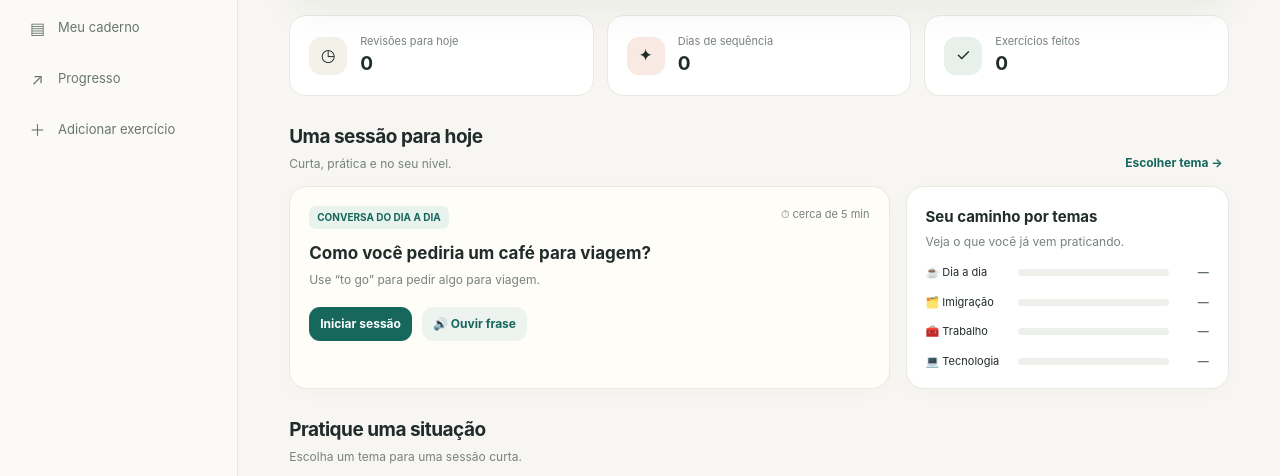
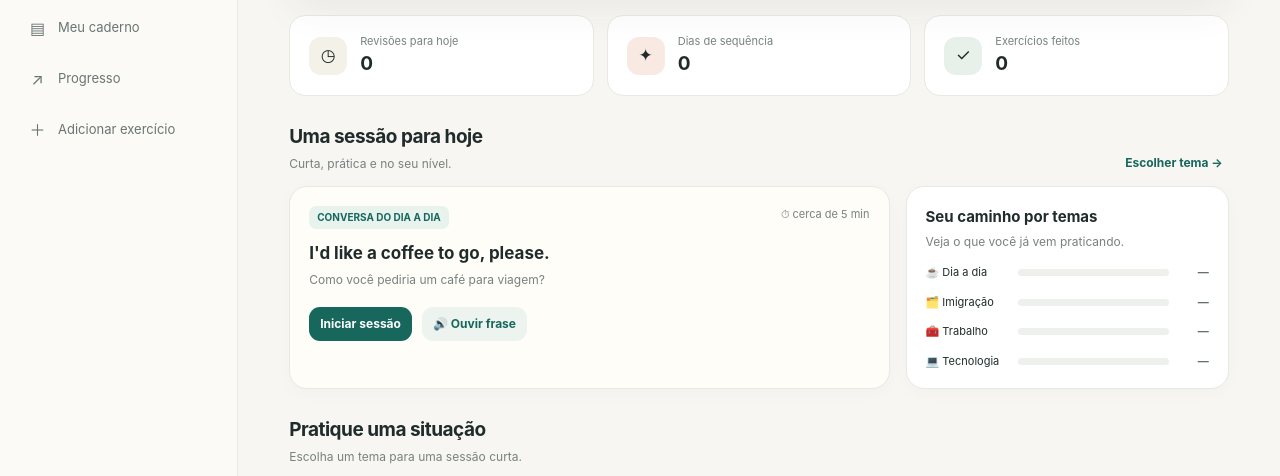
Before and after one commit to bbaideia-ui/Englishpratice, a plain HTML site: page index.html in a window 1280 px wide. Shown: the part 246-722 px from the top of the page. Drawn offline with Linux system fonts and the light colour scheme.

Commit message:
Update index.html

```diff
--- a/index.html
+++ b/index.html
@@ -39,7 +39,7 @@
       </div>
       <div class="section-head"><div><h2>Uma sessão para hoje</h2><p>Curta, prática e no seu nível.</p></div><button class="linkbtn" onclick="go('praticar')">Escolher tema →</button></div>
       <div class="grid2">
-        <div class="card session-card"><div class="session-row"><span class="tag green" id="daily-tag">CONVERSA DO DIA A DIA</span><span class="duration">⏱ cerca de 5 min</span></div><h3 id="daily-title">Pedindo um café para viagem</h3><p id="daily-subtitle">Pratique uma situação comum: pedir, confirmar e agradecer.</p><div class="session-actions"><button class="btn small" onclick="startSession()">Iniciar sessão</button><button class="btn small secondary" id="daily-listen" onclick="speakCurrent()" disabled>🔊 Ouvir frase</button></div></div>
+        <div class="card session-card"><div class="session-row"><span class="tag green" id="daily-tag">CONVERSA DO DIA A DIA</span><span class="duration">⏱ cerca de 5 min</span></div><h3 id="daily-title" class="en" lang="en" data-study-content>Carregando frase…</h3><p id="daily-subtitle" class="pt" lang="pt-BR" data-study-content></p><div class="session-actions"><button class="btn small" onclick="startSession()">Iniciar sessão</button><button class="btn small secondary" id="daily-listen" onclick="speakCurrent()" disabled>🔊 Ouvir frase</button></div></div>
         <div class="card"><h3>Seu caminho por temas</h3><p>Veja o que você já vem praticando.</p><div class="topic-list" id="home-topics"></div></div>
       </div>
       <div class="section-head"><div><h2>Pratique uma situação</h2><p>Escolha um tema para uma sessão curta.</p></div></div>
@@ -542,8 +542,17 @@ const listenButton = document.getElementById('daily-listen');
 loadTopicExercises('Dia a dia').then(exercises => {
   dailyExercise = exercises[0];
   if (!dailyExercise) return;
-  document.getElementById('daily-title').textContent = dailyExercise.prompt;
-  document.getElementById('daily-subtitle').textContent = dailyExercise.example;
+  const phrase = studyPhrase(dailyExercise);
+  const title = document.getElementById("daily-title");
+  const subtitle = document.getElementById("daily-subtitle");
+  title.classList.add("en");
+  title.lang = "en";
+  title.setAttribute("data-study-content", "");
+  subtitle.classList.add("pt");
+  subtitle.lang = "pt-BR";
+  subtitle.setAttribute("data-study-content", "");
+  title.textContent = phrase.english;
+  subtitle.textContent = phrase.meaning;
   listenButton.disabled = false;
 });
 </script>
```
